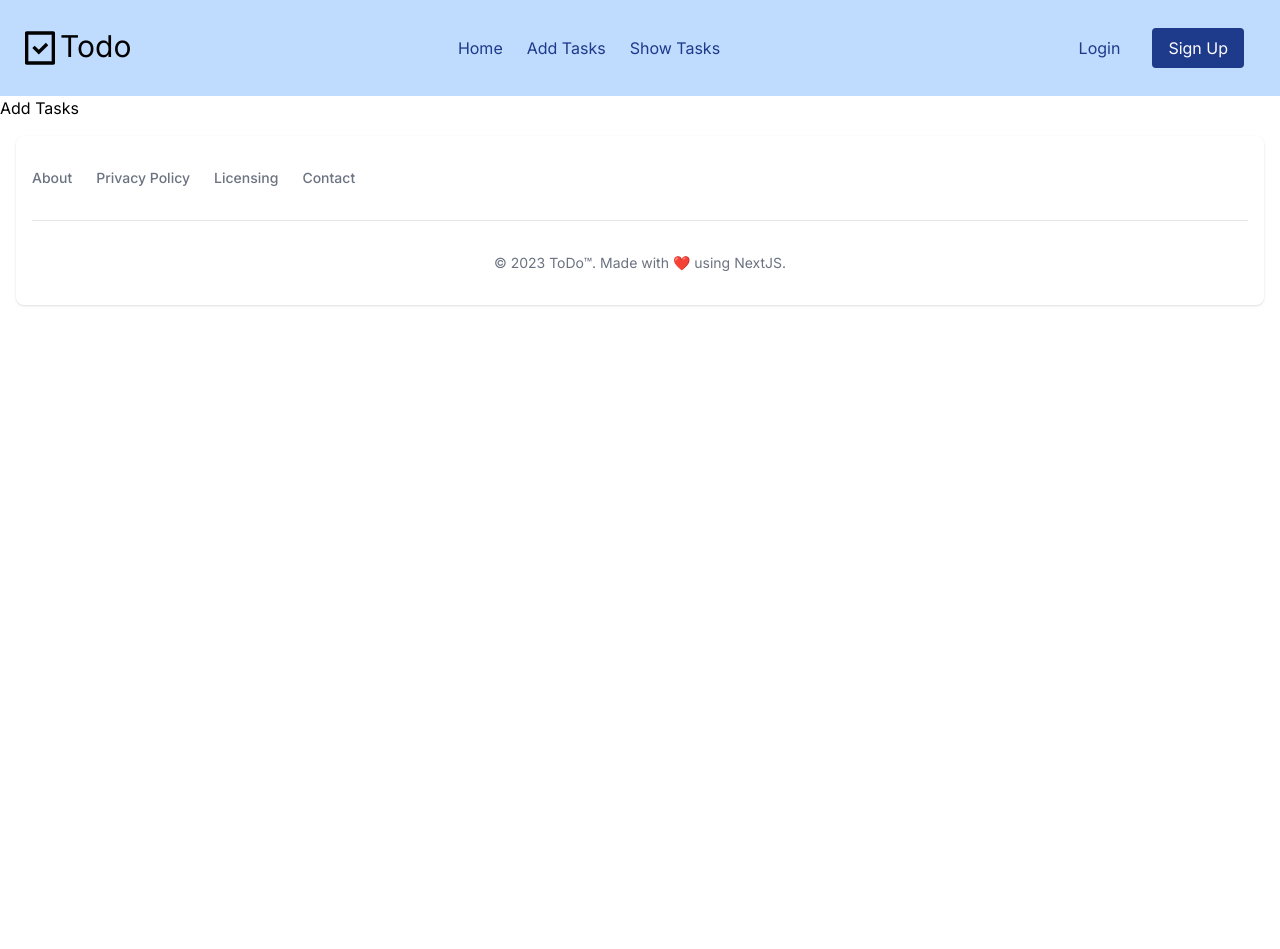
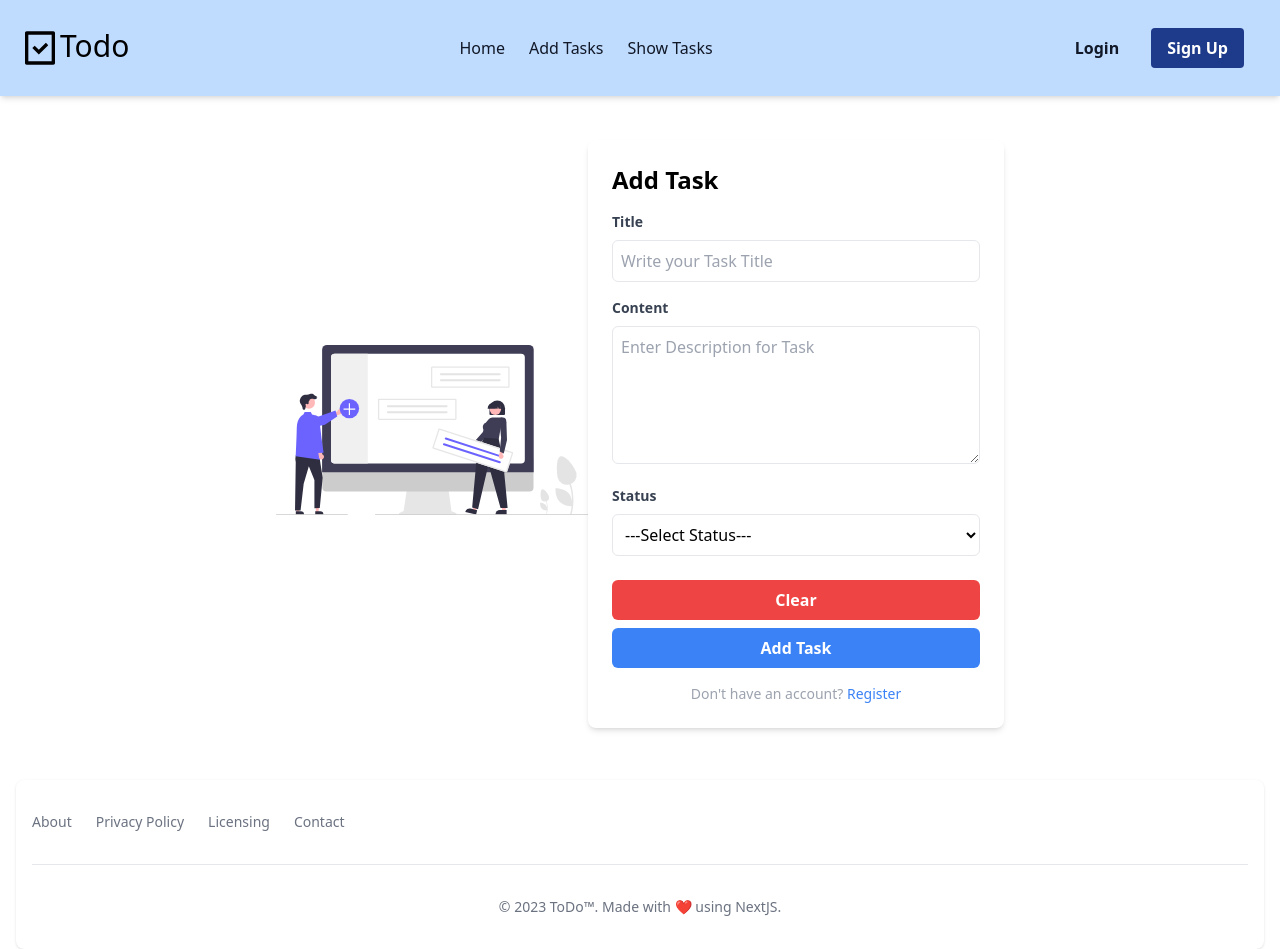
Before and after one commit to utkarsh-gupta17/next-ToDo, a Next.js app: page /add-tasks in a window 1280 px wide. Before the commit the page ends 800 px from the top, so only its background shows below. Built offline with nearby package versions, Linux system fonts and the light colour scheme.

Commit message:
responsive add task form done

```diff
--- a/src/app/add-tasks/page.jsx
+++ b/src/app/add-tasks/page.jsx
@@ -1,14 +1,39 @@
-import React from 'react'
-
-export const metadata = {
-  title:"Add Tasks"
-};
+"use client"
+import Image from "next/image";
 
 const page = () => {
   return (
-    <div>
-      Add Tasks
-    </div>
+    <div className="w-full flex flex-col md:flex-row  p-4 mx-auto my-5 justify-center ali">
+      <Image className="md:w-1/4" src="/add.svg" alt="menu" width="500" height="500" />
+      <form className="bg-white rounded-lg shadow-md p-6 md:w-1/3 mt-2">
+        <h2 className="text-2xl font-semibold mb-4">Add Task</h2>
+
+        <div className="mb-4">
+          <label htmlFor="task_title" className="block text-gray-700 text-sm font-bold mb-2">Title</label>
+          <input type="text" id="task_title" className="w-full border rounded-md p-2" placeholder="Write your Task Title" />
+        </div>
+
+        <div className="mb-4">
+          <label htmlFor="task_content" className="block text-gray-700 text-sm font-bold mb-2">Content</label>
+          <textarea id="task_content" className="w-full border rounded-md p-2" placeholder="Enter Description for Task" rows={5} />
+        </div>
+
+        <div className="mb-4">
+          <label htmlFor="task_status" className="block text-gray-700 text-sm font-bold mb-2">Status</label>
+          <select id="task_status" className="w-full border rounded-md p-2 bg-white">
+            <option value="none" selected disabled>---Select Status---</option>
+            <option value="Pending">Pending</option>
+            <option value="Completed">Completed</option>
+          </select>
+        </div>
+
+        <button type="submit" className="bg-red-500 hover:bg-red-600 text-white font-bold py-2 px-4 rounded-md w-full mt-2">Clear</button>
+        <button type="submit" className="bg-blue-500 hover:bg-blue-600 text-white font-bold py-2 px-4 rounded-md w-full mt-2">Add Task</button>
+        <p className="mt-4 text-sm text-gray-400 text-center">
+        Don't have an account? <a href="/signup" className="text-blue-500">Register</a>
+      </p>
+      </form>
+  </div>
   )
 }
 
--- a/src/app/layout.js
+++ b/src/app/layout.js
@@ -13,9 +13,11 @@ const inter = Inter({ subsets: ['latin'] })
 export default function RootLayout({ children }) {
   return (
     <html lang="en">
-      <body className={inter.className}>
+      <body className={`inter.className flex flex-col h-screen`}>
         <Header />
+        <div className='mb-auto'>
         {children}
+        </div>
         <Footer/>
       </body>
     </html>
--- /dev/null
+++ b/src/app/login/page.jsx
@@ -0,0 +1,12 @@
+import Login from '@/components/Login';
+
+
+const Form = () => {
+  return (
+    <div>
+      <Login/>
+  </div>
+  )
+}
+
+export default Form
--- a/src/components/Footer.jsx
+++ b/src/components/Footer.jsx
@@ -1,4 +1,3 @@
-"use client"
 
 
 const Footer = () => {
--- a/src/components/Form.jsx
+++ /dev/null
@@ -1,28 +0,0 @@
-import React from 'react'
-
-const Form = () => {
-  return (
-    <div class="w-full md:w-1/2 lg:w-1/3 xl:w-1/4 p-4 mx-auto">
-    <form class="bg-white rounded-lg shadow-md p-6">
-      <h2 class="text-2xl font-semibold mb-4">Login</h2>
-
-      <div class="mb-4">
-        <label for="email" class="block text-gray-700 text-sm font-bold mb-2">Email Address</label>
-        <input type="email" id="email" class="w-full border rounded-md p-2" placeholder="youremail@example.com" />
-      </div>
-
-      <div class="mb-4">
-        <label for="password" class="block text-gray-700 text-sm font-bold mb-2">Password</label>
-        <input type="password" id="password" class="w-full border rounded-md p-2" placeholder="Password" />
-      </div>
-
-      <button type="submit" class="bg-blue-500 hover:bg-blue-600 text-white font-bold py-2 px-4 rounded-md w-full">Login</button>
-      <p class="mt-4 text-sm text-gray-400 text-center">
-      Don't have an account? <a href="#" class="text-blue-500">Register</a>
-    </p>
-    </form>
-  </div>
-  )
-}
-
-export default Form
--- a/src/components/Header.jsx
+++ b/src/components/Header.jsx
@@ -11,7 +11,7 @@ const Header = () => {
   }
 
   return (
-    <nav className="flex flex-wrap items-center justify-between p-5 bg-blue-200">
+    <nav className="flex flex-wrap items-center justify-between p-5 bg-blue-200 shadow-md">
       <div className="flex">
         <Image src="/todo.svg" alt="menu" width="40" height="25" />
         <span className="text-3xl">Todo</span>
@@ -32,35 +32,40 @@ const Header = () => {
           />
         </button>
       </div>
-      <div className="toggle hidden w-full md:w-auto md:flex text-right text-bold mt-5 md:mt-0 border-t-2 border-blue-900 md:border-none">
+      <div className="toggle hidden w-full md:w-auto md:flex text-right text-bold mt-5 md:mt-0 border-t-2 border-blue-900 md:border-none font-medium">
         <Link
           href="/"
-          className="block md:inline-block text-blue-900 hover:text-blue-500 px-3 py-3 border-b-2 border-blue-900 md:border-none"
+          onClick={toggleMenu}
+          className="block md:inline-block px-3 py-3 border-b-2 border-blue-900 md:border-none text-gray-900 rounded hover:text-blue-500"
         >
           Home
         </Link>
         <Link
           href="/add-tasks"
-          className="block md:inline-block text-blue-900 hover:text-blue-500 px-3 py-3 border-b-2 border-blue-900 md:border-none"
+          onClick={toggleMenu}
+          className="block md:inline-block text-gray-900 rounded hover:text-blue-500 px-3 py-3 border-b-2 border-blue-900 md:border-none"
         >
           Add Tasks
         </Link>
         <Link
           href="/show-tasks"
-          className="block md:inline-block text-blue-900 hover:text-blue-500 px-3 py-3 border-b-2 border-blue-900 md:border-none"
+          onClick={toggleMenu}
+          className="block md:inline-block text-gray-900 rounded hover:text-blue-500 px-3 py-3 border-b-2 border-blue-900 md:border-none"
         >
           Show Tasks
         </Link>
       </div>
-      <div className="toggle hidden md:flex w-full md:w-auto md:gap-4 px-4 py-2 text-right gap-4">
+      <div className="toggle hidden md:flex w-full md:w-auto md:gap-4 px-4 py-2 text-right gap-4 font-semibold">
         <Link
-          href="#"
-          className="toggle hidden md:flex w-full md:w-auto px-4 py-2 ml-30 text-right hover:bg-blue-500 text-blue-900 md:rounded"
+          href="/login"
+          onClick={toggleMenu}
+          className="toggle hidden md:flex w-full md:w-auto px-4 py-2 ml-30 text-right hover:bg-blue-500 text-gray-900 rounded md:rounded"
         >
           Login
         </Link>
         <Link
-          href="#"
+          href="/signup"
+          onClick={toggleMenu}
           className="toggle hidden md:flex w-full md:w-auto px-4 py-2 text-right bg-blue-900 hover:bg-blue-500 text-white md:rounded"
         >
           Sign Up
--- /dev/null
+++ b/src/components/Login.jsx
@@ -0,0 +1,28 @@
+import React from 'react'
+
+const Form = () => {
+  return (
+    <div className="w-full md:w-1/2 lg:w-1/3 xl:w-1/4 p-4 mx-auto my-5">
+    <form className="bg-white rounded-lg shadow-md p-6">
+      <h2 className="text-2xl font-semibold mb-4">Login</h2>
+
+      <div className="mb-4">
+        <label htmlFor="email" className="block text-gray-700 text-sm font-bold mb-2">Email Address</label>
+        <input type="email" id="email" className="w-full border rounded-md p-2" placeholder="youremail@example.com" />
+      </div>
+
+      <div className="mb-4">
+        <label htmlFor="password" className="block text-gray-700 text-sm font-bold mb-2">Password</label>
+        <input type="password" id="password" className="w-full border rounded-md p-2" placeholder="Password" />
+      </div>
+
+      <button type="submit" className="bg-blue-500 hover:bg-blue-600 text-white font-bold py-2 px-4 rounded-md w-full">Login</button>
+      <p className="mt-4 text-sm text-gray-400 text-center">
+      Don't have an account? <a href="/signup" className="text-blue-500">Register</a>
+    </p>
+    </form>
+  </div>
+  )
+}
+
+export default Form
```
Also changed, not shown: public/add.svg (added).
